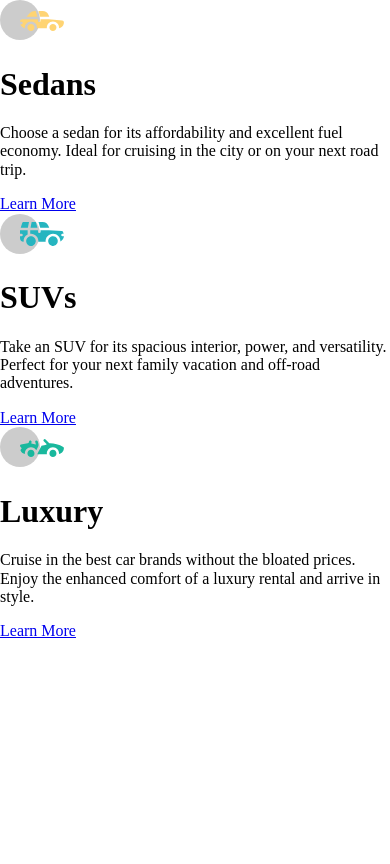
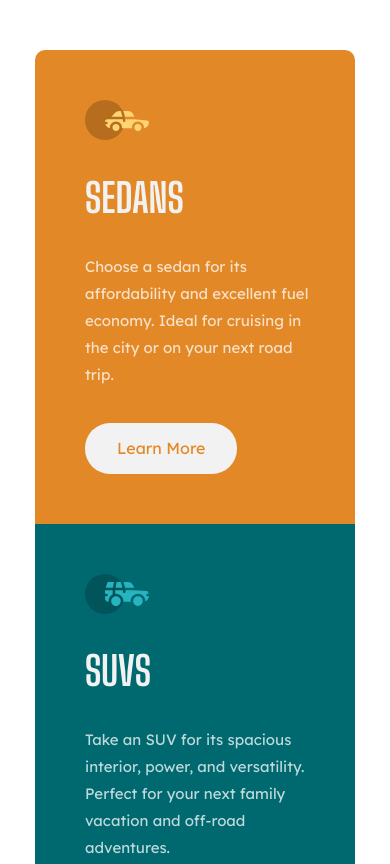
Before and after one commit to DevGirlJS/3-Column-Preview-Card-Component, a plain HTML site: page index.html in a window 390 px wide. Shown: the top 864 px of the page. Drawn offline with Linux system fonts and the light colour scheme.

Commit message:
completed mobile first design

```diff
--- a/css/styles.css
+++ b/css/styles.css
@@ -0,0 +1,108 @@
+/* CSS variables */
+:root {
+    --brightOrange: hsl(31, 77%, 52%);
+    --darkCyan: hsl(184, 100%, 22%);
+    --veryDarkCyan: hsl(179, 100%, 13%);
+    --transparentWhite : hsla(0, 0%, 100%, 0.75);
+    --veryLightGray: hsl(0, 0%, 95%);
+  }
+
+* {
+    box-sizing: border-box;
+}
+
+html {
+    font-size: 62.5%;
+    height: 100%;
+}
+
+ body {
+    min-height: 100vh;
+}
+
+main {
+    margin:5em 0;
+}
+
+.container {
+    width: fit-content;
+    margin: auto;
+}
+
+.card {
+    padding: 5em 4.5em 5em 5em;
+    width: 320px;
+}
+
+
+.card--sedan {
+    background-color: var(--brightOrange);
+    border-radius: 10px 10px 0 0;
+}
+
+.card--suv {
+    background-color: var(--darkCyan);
+}
+
+.card--luxury {
+    background-color: var(--veryDarkCyan);
+    border-radius: 0 0 10px 10px;
+}
+
+
+.card__title {
+    color: var(--veryLightGray);
+    font-family: 'Big Shoulders Display', cursive;
+    text-transform: uppercase;
+    font-size: 4rem;
+    margin: 0.8em 0;
+}
+
+.card__text, .btn {
+    color: var(--transparentWhite);
+    font-family: 'Lexend Deca', sans-serif;
+}
+.card__text {
+    color: var(--transparentWhite);
+    line-height: 1.8em;
+    font-size: 1.5rem;
+}
+
+.btn {
+    background-color: var(--veryLightGray);
+    text-decoration: none;
+    padding: 1em 2em;
+    border-radius: 25px;
+    display: inline-block;
+    margin-top: 1.3em;
+    font-size: 1.6rem;
+}
+
+.btn--sedan {
+    color: var(--brightOrange);
+}
+
+.btn--suv {
+    color: var(--darkCyan);
+}
+.btn--luxury {
+    color: var(--veryDarkCyan);
+}
+
+
+/* Button Hover Styles */
+.btn--sedan:hover {
+    background-color: var(--brightOrange);
+}
+
+.btn--suv:hover {
+    background-color: var(--darkCyan);
+}
+.btn--luxury:hover {
+    background-color: var(--veryDarkCyan);
+}
+
+.btn--sedan:hover, .btn--suv:hover, .btn--luxury:hover {
+    color: var(--veryLightGray);
+    border: 1px solid var(--veryLightGray) ;
+}
--- a/index.html
+++ b/index.html
@@ -4,6 +4,9 @@
     <meta charset="UTF-8">
     <meta http-equiv="X-UA-Compatible" content="IE=edge">
     <meta name="viewport" content="width=device-width, initial-scale=1.0">
+    <link rel="preconnect" href="https://fonts.googleapis.com">
+    <link rel="preconnect" href="https://fonts.gstatic.com" crossorigin>
+    <link href="https://fonts.googleapis.com/css2?family=Big+Shoulders+Display:wght@700&family=Lexend+Deca&display=swap" rel="stylesheet">
     <link rel="stylesheet" href="css/normalize.css">
     <link rel="stylesheet" href="css/styles.css">
     <title>3-Coloumn-Preview-Card-Component</title>
```
